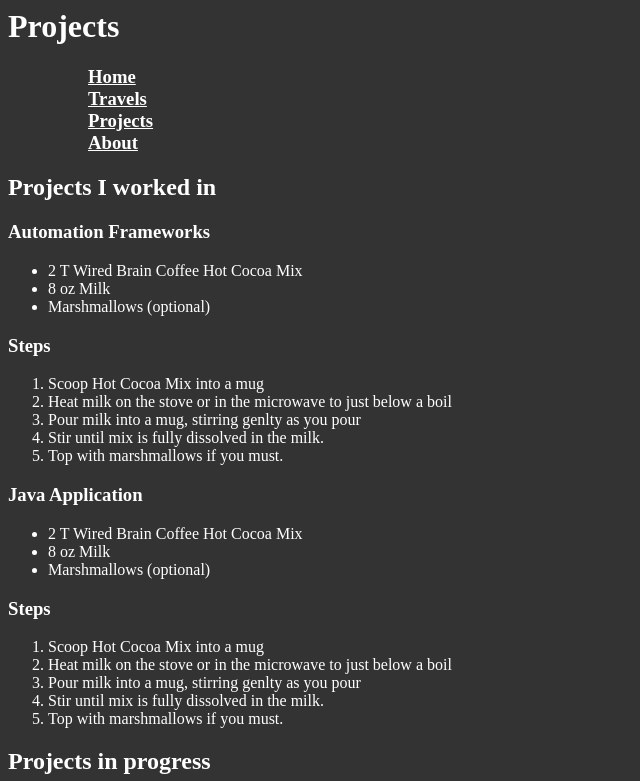
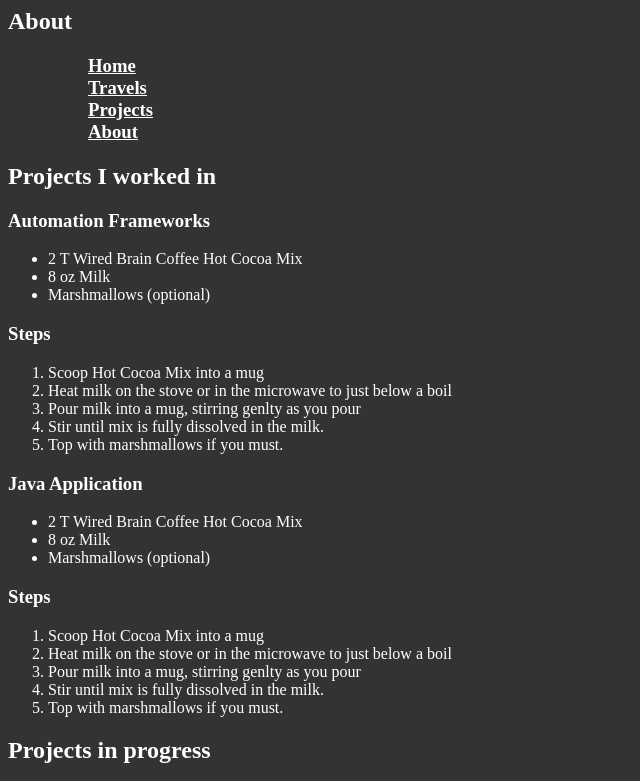
Before and after one commit to elenadiaconescu/frontend, a website: page public/projects.html in a window 1280 px wide. Shown: the top 781 px of the page, without its empty margins (0-640 px from the left). Drawn offline with Linux system fonts and the light colour scheme.

Commit message:
formatting

```diff
--- a/public/projects.html
+++ b/public/projects.html
@@ -12,8 +12,9 @@
 </head>
 
 <body>
+    <article>
         <header>
-        <h1>Projects</h1>
+            <h1>About</h1>
             <h3>
                 <ol class="ed-menu">
                     <ul class="ed-item" active><a href="index.html">Home </a></ul>
@@ -23,8 +24,9 @@
                 </ol>
             </h3>
         </header>
+    </article>
 
-    <article title="done_projects">
+    <section>
         <h1>Projects I worked in</h1>
         <h3>Automation Frameworks</h3>
         <ul>
@@ -55,7 +57,8 @@
             <li>Stir until mix is fully dissolved in the milk.</li>
             <li>Top with marshmallows if you must.</li>
         </ol>
-    </article>
+    </section>
+
 
     <article title="in_progress_projects">
         <h1>Projects in progress</h1>
```
Also changed, not shown: public/about.html (+0 -1 lines), public/travels.html (+1 -1 lines). Lines whose indentation alone changed are shown as unchanged.
